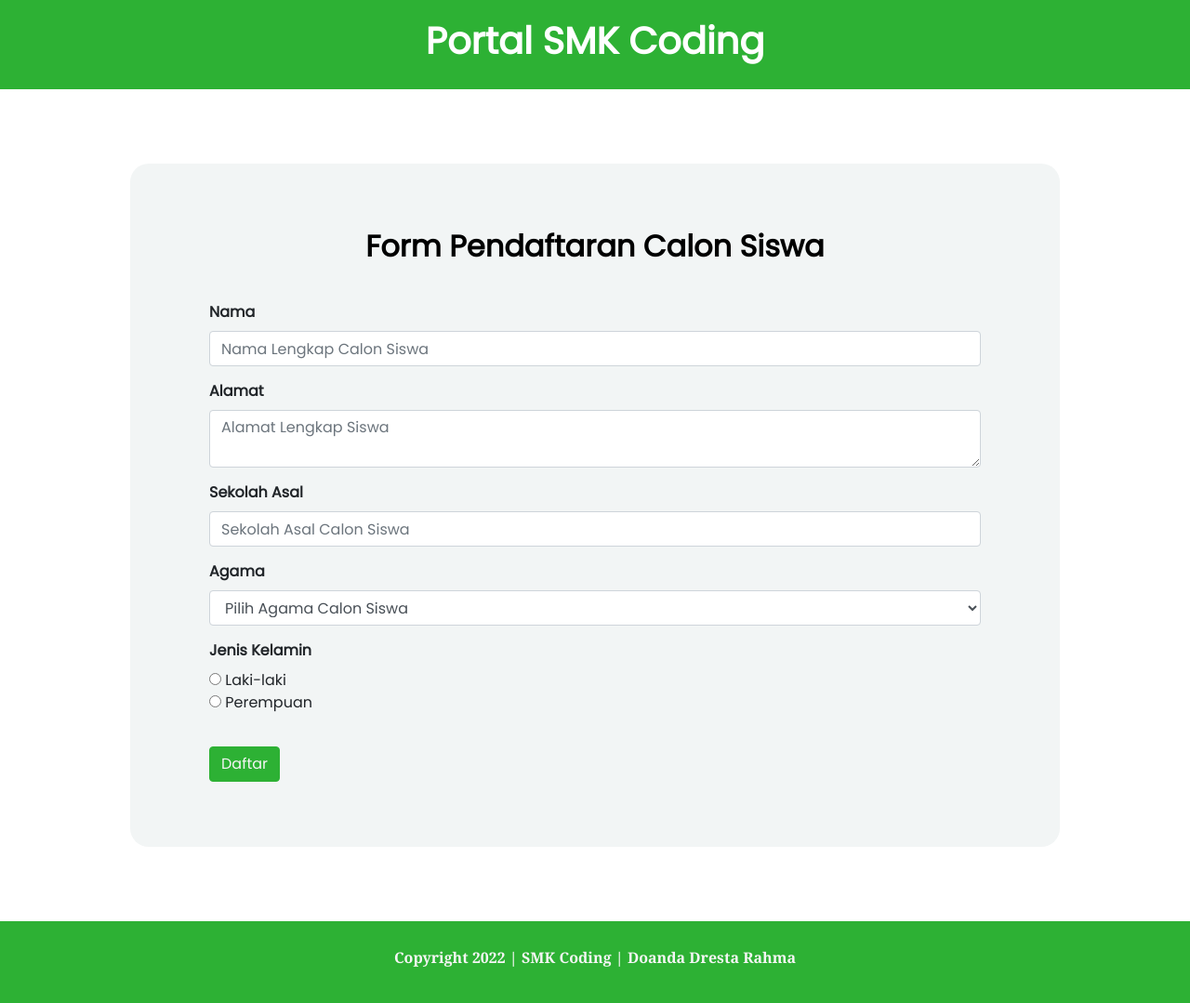
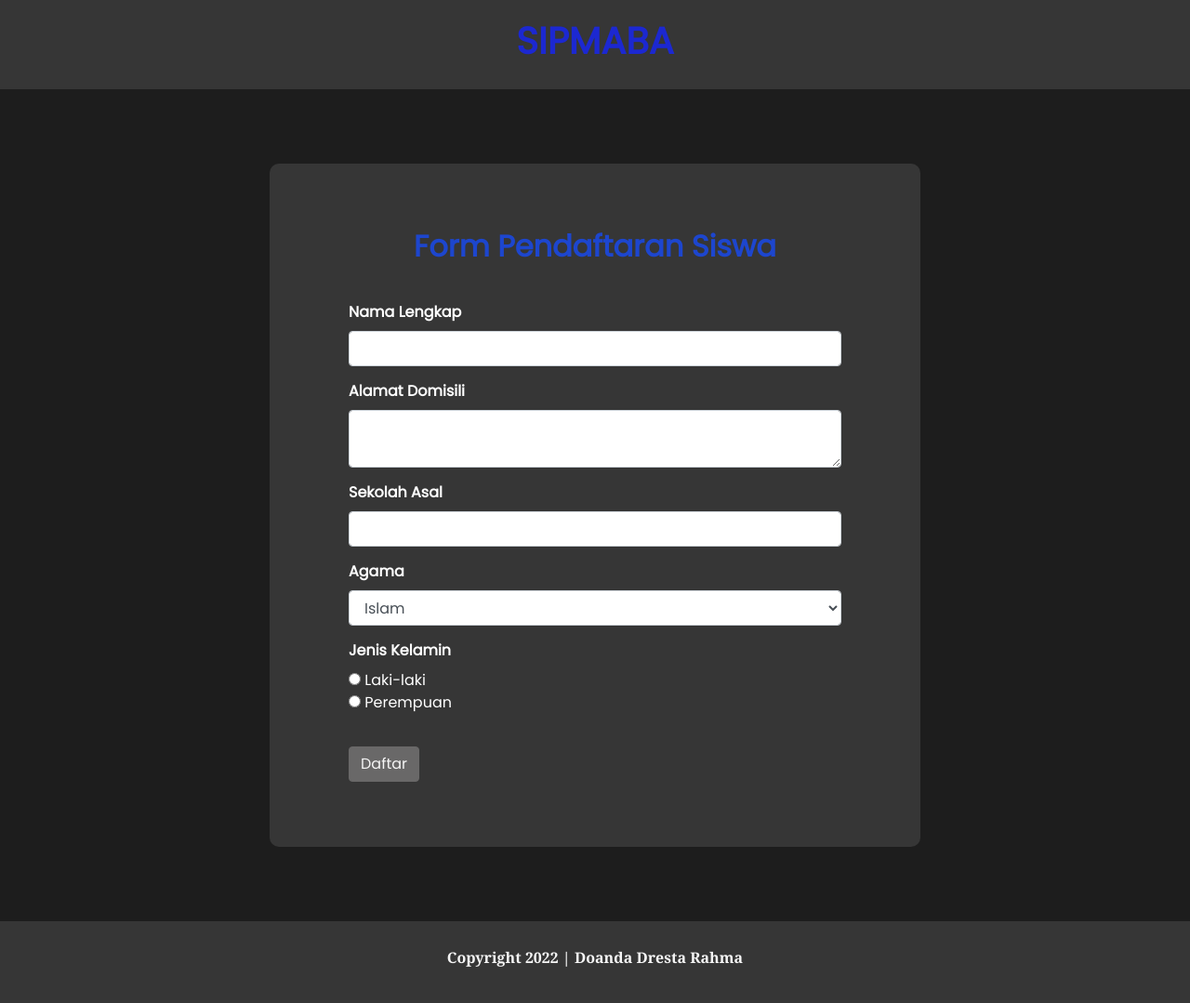
Before and after one commit to Doanda37Rahma/pweb-php-mysql, a PHP site: page /form-daftar.php in a window 1280 px wide. Shown: the whole page at 93% size. Run offline with PHP 8.4, Linux system fonts and the light colour scheme.

Commit message:
final commit

```diff
--- a/form-daftar.php
+++ b/form-daftar.php
@@ -7,34 +7,33 @@
     <meta name="viewport" content="width=device-width, initial-scale=1.0">
     <title>Formulir Pendaftaran Akun Baru</title>
     <link rel="stylesheet" href="https://stackpath.bootstrapcdn.com/bootstrap/4.4.1/css/bootstrap.min.css">
-    <link rel="stylesheet" href="css/style.css">
+    <link rel="stylesheet" href="style.css">
 </head>
 
 <html>
 <body>
     <header>
-        <h1><a href="index.php">Portal SMK Coding</a></h1>
+        <h1><a href="index.php">SIPMABA</a></h1>
     </header>
     <div class=" formContainer" style="margin-top: 80px; margin-bottom: 80px">
-        <h2 style="margin-bottom: 40px;">Form Pendaftaran Calon Siswa</h2>
+        <h2 style="margin-bottom: 40px;">Form Pendaftaran Siswa</h2>
         <div class="container">
             <form id="formMahasiswa" autocomplete="off" action="proses-pendaftaran.php" method="POST">
                 <div class="form-group">
-                    <label for="nama">Nama</label>
-                    <input type="text" name="nama" placeholder="Nama Lengkap Calon Siswa" class="form-control" minlength="3" maxlength="40">
+                    <label for="nama">Nama Lengkap</label>
+                    <input type="text" name="nama" placeholder=" " class="form-control" minlength="3" maxlength="40">
                 </div>
                 <div class="form-group">
-                    <label for="alamat">Alamat</label>
-                    <textarea name="alamat" class="form-control" placeholder="Alamat Lengkap Siswa"></textarea>
+                    <label for="alamat">Alamat Domisili</label>
+                    <textarea name="alamat" class="form-control" placeholder=" "></textarea>
                 </div>
                 <div class="form-group">
                     <label for="sekolah_asal">Sekolah Asal</label>
-                    <input type="text" name="sekolah_asal" placeholder="Sekolah Asal Calon Siswa" class="form-control" minlength="1">
+                    <input type="text" name="sekolah_asal" placeholder=" " class="form-control" minlength="1">
                 </div>
                 <div class="form-group">
                     <label for="agama">Agama</label>
                     <select name="agama" class="form-control">
-                        <option>Pilih Agama Calon Siswa</option>
                         <option>Islam</option>
                         <option>Kristen</option>
                         <option>Hindu</option>
@@ -52,7 +51,7 @@
         </div>
     </div>
     <footer>
-        <h6>Copyright 2022 | SMK Coding | Doanda Dresta Rahma</h6>
+        <h6>Copyright 2022 | Doanda Dresta Rahma</h6>
     </footer>
 </body>
 </html>
--- a/css/style.css
+++ b/style.css
@@ -3,9 +3,9 @@
 .formContainer {
   margin-right: auto;
   margin-left: auto;
-  width: 1000px;
-  background-color: #f2f5f5;
-  border-radius: 20px;
+  width: 700px;
+  background-color: #363636;
+  border-radius: 10px;
   height: auto;
   padding: 70px;
 }
@@ -15,33 +15,38 @@ body {
   min-height: 100vh;
   display: flex;
   flex-direction: column;
+  background-color: #1d1d1d;
 }
 
 h1 {
   text-align: center;
   font-weight: bolder;
-  color: #ffffff;
+  color: #1d46ce;
 }
 
 h2 {
   text-align: center;
   font-weight: bolder;
-  color: #000000;
+  color: #1d46ce;
 }
 
 h3 {
   text-align: center;
   font-weight: bolder;
-  color: #000000;
+  color: #1d46ce;
 }
 
 a {
-  color: #ffffff;
+  color: #1c28d1;
   text-decoration: none;
 }
 
+p, label {
+  color: white;
+}
+
 header {
-  background-color: #2db134;
+  background-color: #363636;
   padding-bottom: 20px;
   padding-top: 20px;
 }
@@ -53,7 +58,7 @@ header img {
 }
 
 footer {
-  background-color: #2db134;
+  background-color: #363636;
   margin-top: auto;
   display: flex;
   flex-direction: column;
@@ -71,14 +76,14 @@ footer h6 {
 .btn-primary {
   font-weight: 400;
   color: whitesmoke;
-  background-color: #2db134;
-  border-color: #2db134;
+  background-color: #696868;
+  border-color: #696868;
 }
 
 .btn-primary:hover {
   color: whitesmoke;
-  background-color: #90f88c;
-  border-color: #90f88c;
+  background-color: #9a9b9a;
+  border-color: #858585;
 }
 
 label {
@@ -87,10 +92,9 @@ label {
 
 .form-group {
   margin: 5px 0px 15px 0px;
+  color: white;
 }
 
-#prevLink {
-  text-align: center;
-  font-weight: 400;
-  color: #2db134;
+table * {
+  color: white;
 }
```
Also changed, not shown: form-edit.php (+4 -4 lines), index.php (+6 -6 lines), list-siswa.php (+5 -5 lines).
